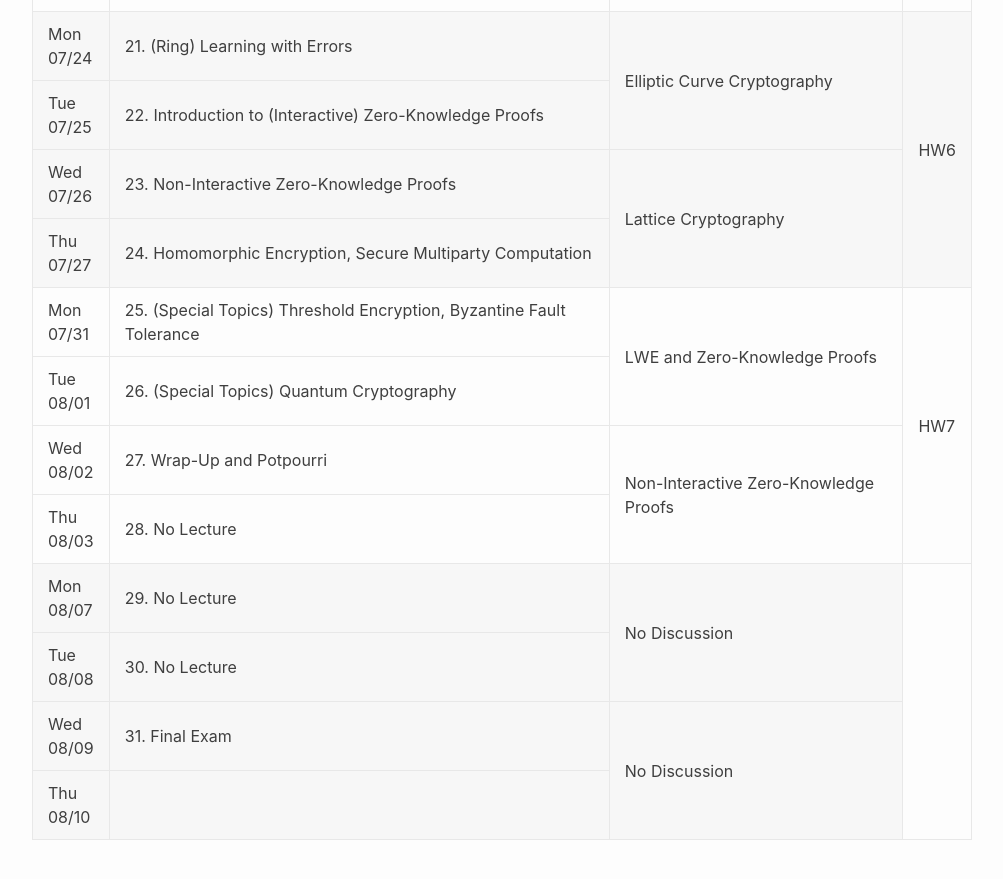
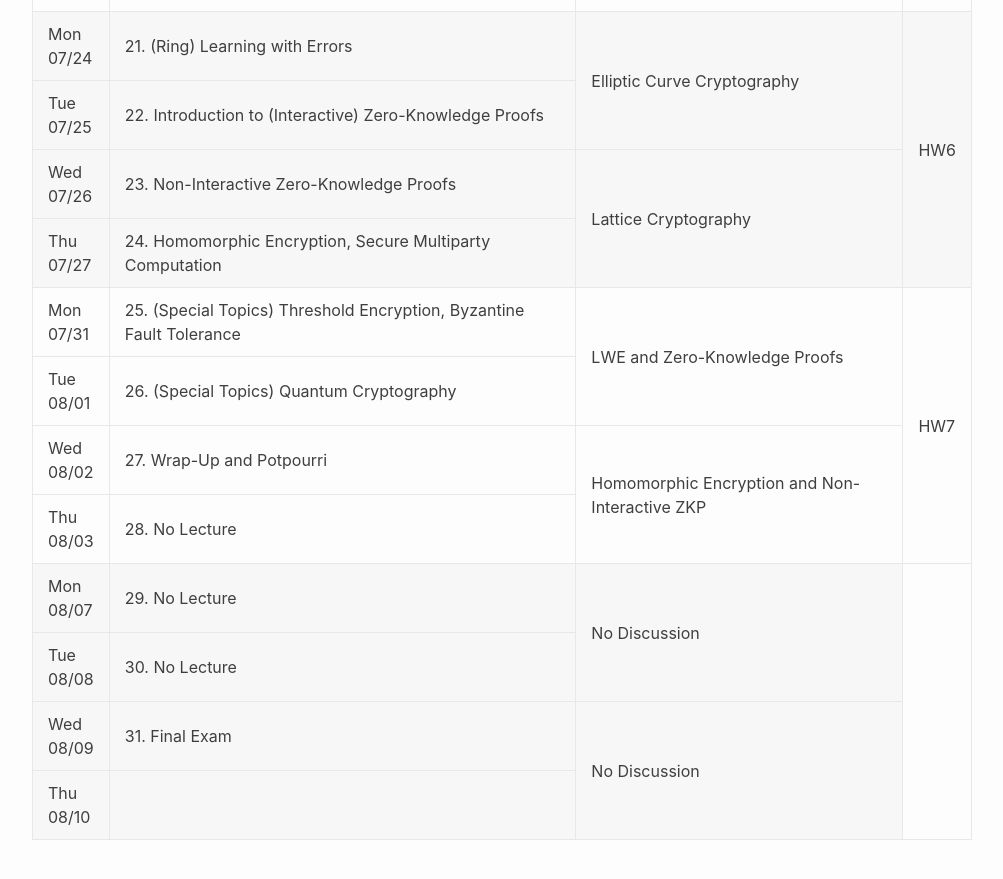
Before and after one commit to CS171-Staff/cs171-su23-website, a Jekyll site: the page built from index.md, in a window 1280 px wide and 900 px high, scrolled down 2071 px. Shown: the top 879 px of the window, without its empty margins (138-1141 px from the left). Built offline with Jekyll 4.4.1, drawn with Linux system fonts in a browser that asks for light colours.

Commit message:
discussion change

```diff
--- a/_data/schedule.yml
+++ b/_data/schedule.yml
@@ -58,7 +58,7 @@ discussions:
   - name: Elliptic Curve Cryptography
   - name: Lattice Cryptography
   - name: LWE and Zero-Knowledge Proofs
-  - name: Non-Interactive Zero-Knowledge Proofs
+  - name: Homomorphic Encryption and Non-Interactive ZKP
   - name: No Discussion
   - name: No Discussion
 
```
